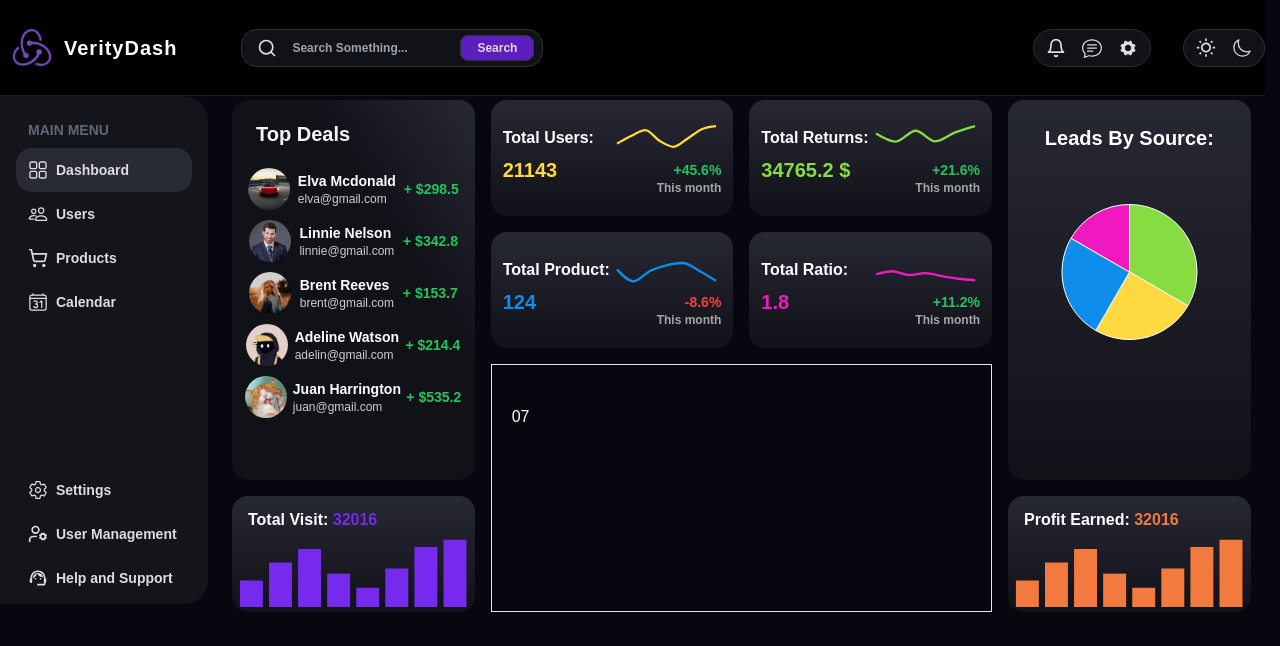
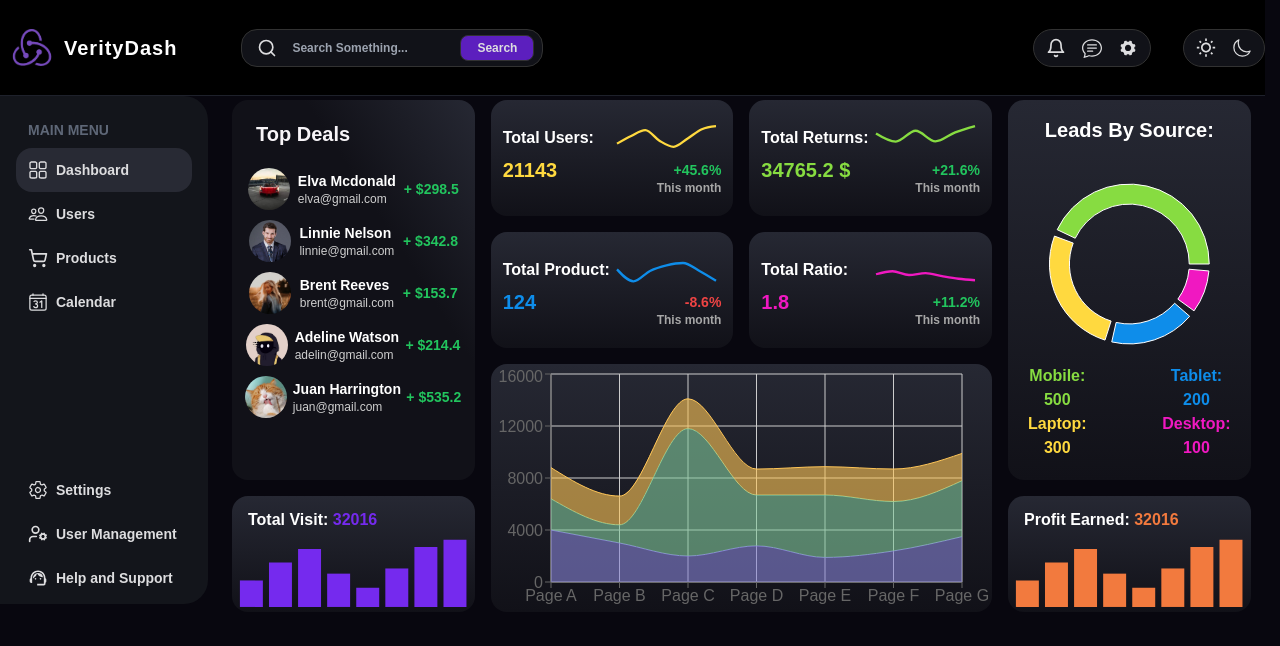
Before and after one commit to SabarishSriram/VerityDash, a React (Vite) app: page / in a window 1280 px wide. Shown: the top 646 px of the page. Built offline with nearby package versions, Linux system fonts and the light colour scheme; a web font is replaced by a local one.

Commit message:
bigchartbox

```diff
--- /dev/null
+++ b/src/components/Bigchartbox.jsx
@@ -0,0 +1,48 @@
+import { Tooltip } from '@mui/material';
+import React from 'react'
+import { Area, AreaChart, CartesianGrid, ResponsiveContainer, XAxis, YAxis } from 'recharts'
+
+function Bigchartbox() {
+
+    const data = [
+        { name: 'Page A', uv: 4000, pv: 2400, amt: 2400},
+        { name: 'Page B', uv: 3000, pv: 1398, amt: 2210 },
+        { name: 'Page C', uv: 2000, pv: 9800, amt: 2290 },
+        { name: 'Page D', uv: 2780, pv: 3908, amt: 2000 },
+        { name: 'Page E', uv: 1890, pv: 4800, amt: 2181 },
+        { name: 'Page F', uv: 2390, pv: 3800, amt: 2500 },
+        {
+          name: 'Page G',
+          uv: 3490,
+          pv: 4300,
+          amt: 2100,
+        },
+      ];
+
+
+  return (
+    <div className='flex w-full h-full justify-center items-center'>
+         <ResponsiveContainer width="100%" height="100%">
+        <AreaChart
+          data={data}
+          margin={{
+            top: 10,
+            right: 30,
+            left: 0,
+            bottom: 0,
+          }}
+        >
+          <CartesianGrid/>
+          <XAxis dataKey="name" />
+          <YAxis />
+          <Tooltip />
+          <Area type="monotone" dataKey="uv" stackId="1" stroke="#8884d8" fill="#8884d8" />
+          <Area type="monotone" dataKey="pv" stackId="1" stroke="#82ca9d" fill="#82ca9d" />
+          <Area type="monotone" dataKey="amt" stackId="1" stroke="#ffc658" fill="#ffc658" />
+        </AreaChart>
+      </ResponsiveContainer>
+    </div>
+  )
+}
+
+export default Bigchartbox
--- a/src/components/Piechartbox.jsx
+++ b/src/components/Piechartbox.jsx
@@ -1,33 +1,67 @@
 import React from 'react'
-import { PieChart } from '@mui/x-charts/PieChart';
-import { Box } from '@mui/material';
+import { Cell, Pie, PieChart, ResponsiveContainer, Tooltip } from 'recharts';
 
 function Piechartbox() {
     const data = [
-        { name: 'Group A', value: 400, color:"#87DC41" },
-        { name: 'Group B', value: 300, color:"#FFD93F" },
-        { name: 'Group C', value: 300 , color:"#0E8DEA" },
-        { name: 'Group D', value: 200, color:"#f018c1" },
+        { name: 'Mobile', value: 500, color:"#87DC41" },
+        { name: 'Laptop', value: 300, color:"#FFD93F" },
+        { name: 'Tablet', value: 200 , color:"#0E8DEA" },
+        { name: 'Desktop', value: 100, color:"#f018c1" },
       ];
 
+    const value=data.map((item)=>
+      <div className='flex flex-col justify-center items-center'>
+        <p>{item.name}</p>
+        <p>{item.value} </p>
+      </div>)
   return (
     <div className='w-full flex flex-col items-center'>
       <div>
-        <p className='font-extrabold w-full text-xl mt-6 hover:underline'>Leads By Source:</p>
+        <p className='font-extrabold w-full text-xl mt-4 hover:underline'>Leads By Source:</p>
       </div>
-      <div className='w-36 mt-5'>
-        <PieChart
-            series={[
-              {
-              data,
-              highlightScope: { faded: 'global', highlighted: 'item' },
-              faded: { innerRadius: 20, additionalRadius: -20, color: 'gray' },
-              },
+      <div className='w-full justify-center items-center mt-5'>
+      <ResponsiveContainer width="100%" height={200}>
+        <PieChart>
+          <Tooltip contentStyle={{background:"#DDDDDF", borderRadius:"15px", border:"transparent"}}/>
+          <Pie
+            data={data}
+            innerRadius={60}
+            outerRadius={80}
+            fill="#8884d8"
+            paddingAngle={5}
+            dataKey="value"
+            border="transparent"
+          >
+            {data.map((item) => (
+              <Cell key={item.name} fill={item.color} />
+            ))}
+          </Pie>
+        </PieChart>
+      </ResponsiveContainer>
 
-            ]}
-              width={240}
-              height={200}
-            />
+
+      </div>
+      <div className='flex w-full justify-between items-center px-5'>
+          <div className=''>
+            <div className='flex flex-col justify-center items-center font-bold text-[#87DC41]'>
+              <p>Mobile:</p>
+              <p>500</p>
+            </div>
+            <div className='flex flex-col justify-center items-center font-bold text-[#FFD93F]'>
+              <p>Laptop:</p>
+              <p>300</p>
+            </div>
+          </div>
+          <div>
+            <div className='flex flex-col justify-center items-center font-bold text-[#0E8DEA]'>
+              <p>Tablet:</p>
+              <p>200</p>
+            </div>
+            <div className='flex flex-col justify-center items-center font-bold text-[#f018c1]'>
+              <p>Desktop:</p>
+              <p>100</p>
+            </div>
+          </div>
       </div>
     </div>
   )
--- a/src/pages/home/Home.jsx
+++ b/src/pages/home/Home.jsx
@@ -5,6 +5,7 @@ import Chartbox from '../../components/Chartbox'
 import Barchart from '../../components/Barchart'
 import Barchart2 from '../../components/Barchart2'
 import Piechartbox from '../../components/Piechartbox'
+import Bigchartbox from '../../components/Bigchartbox'
 
 function Home() {
   const users = [
@@ -103,7 +104,9 @@ const ratio = [
           datakey="Ratio"
         />
       </div>
-      <div className='border row-span-2 col-span-2 px-5 py-10'>07</div>
+      <div className='row-span-2 col-span-2 bg-gradient-to-t from-[#111118] rounded-2xl to-[#262833]'>
+        <Bigchartbox/>
+      </div>
       <div className=' bg-gradient-to-t from-[#111118] rounded-2xl to-[#262833] row-[span_1_/_span_4]'>
         <Barchart/>
       </div>
```
Also changed, not shown: 1 other file (tests, documents, lock files or other folders).
